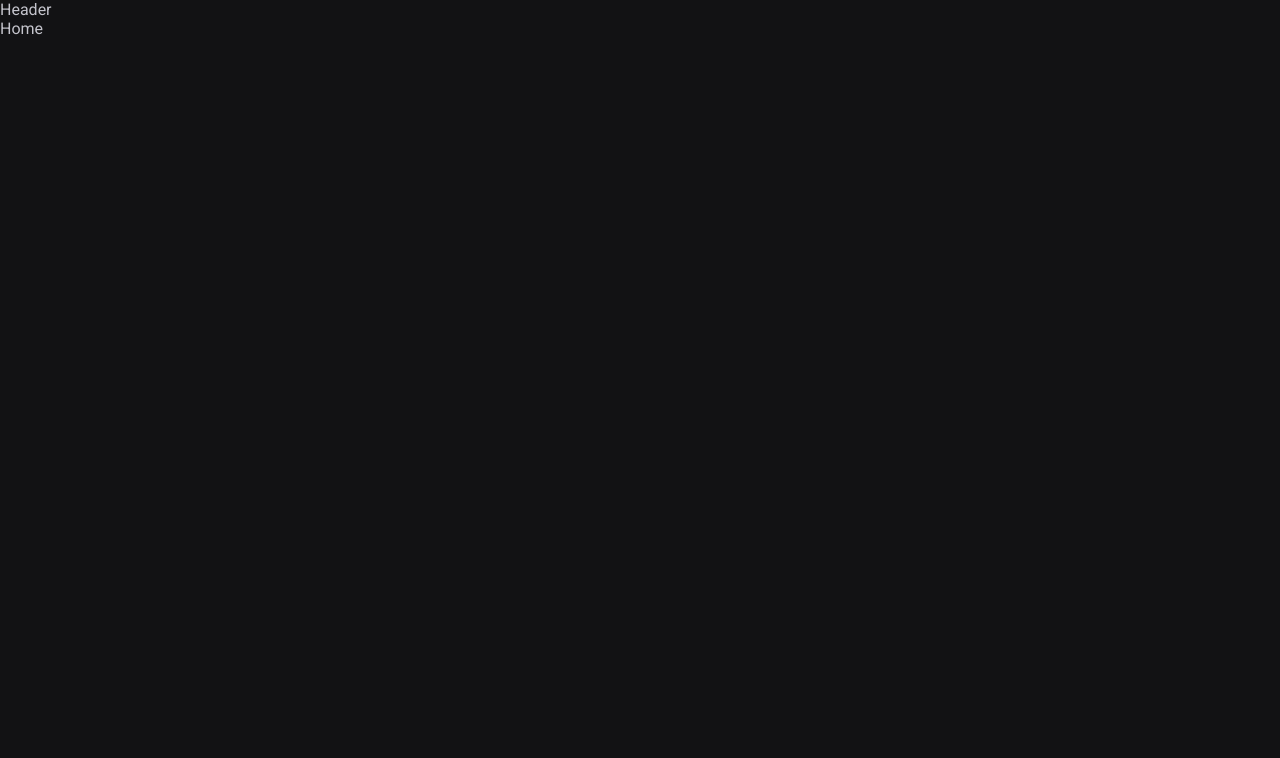
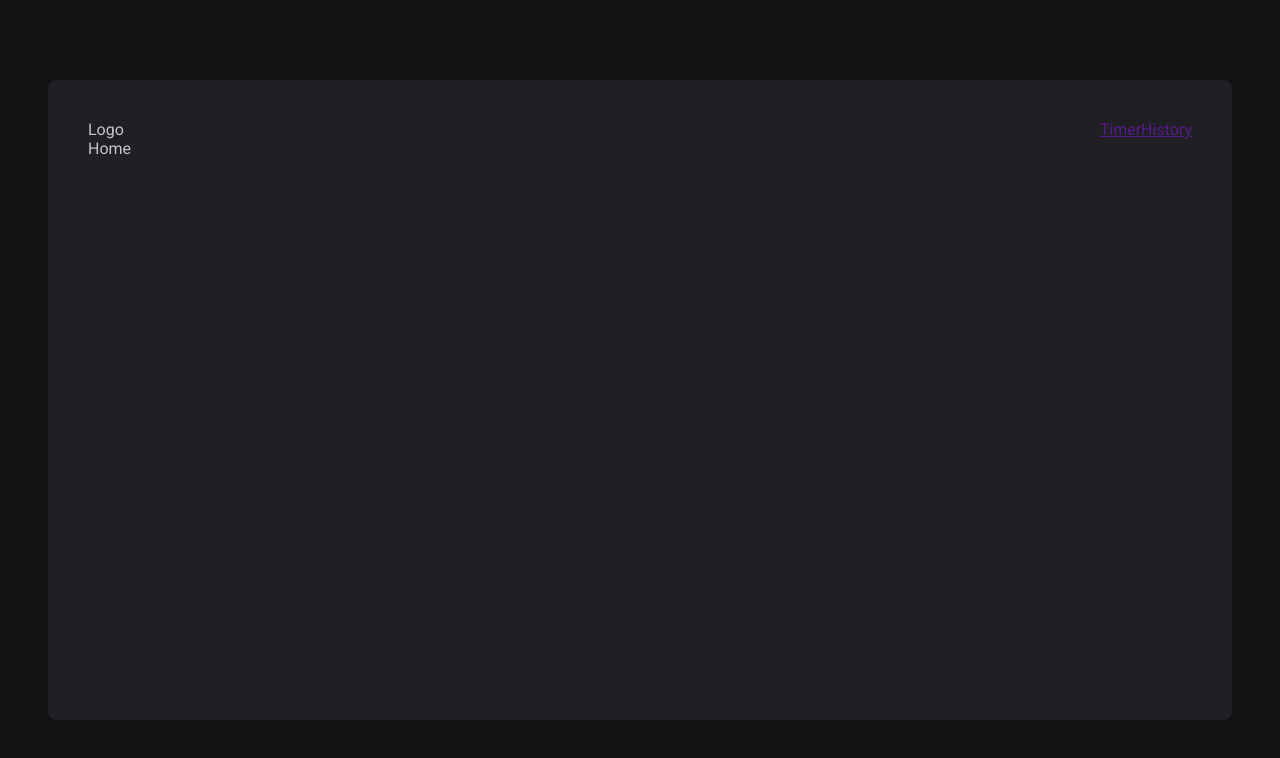
Before and after one commit to FranciscoVieir/Timer, a React (Vite) app: page / in a window 1280 px wide. Shown: the top 758 px of the page. Built offline with nearby package versions, Linux system fonts and the light colour scheme.

Commit message:
feat: add phosphor-react

```diff
--- a/package.json
+++ b/package.json
@@ -10,6 +10,7 @@
     "lint": "npx eslint src --ext .ts,.tsx"
   },
   "dependencies": {
+    "phosphor-react": "^1.4.1",
     "react": "^18.2.0",
     "react-dom": "^18.2.0",
     "react-router-dom": "^6.6.1",
--- a/src/components/Header.tsx
+++ /dev/null
@@ -1,3 +0,0 @@
-export default function Header() {
-  return <div>Header</div>
-}
--- /dev/null
+++ b/src/components/Header/index.tsx
@@ -0,0 +1,13 @@
+import { HeaderContainer } from './styles'
+
+export default function Header() {
+  return (
+    <HeaderContainer>
+      <span>Logo</span>
+      <nav>
+        <a href="">Timer</a>
+        <a href="">History</a>
+      </nav>
+    </HeaderContainer>
+  )
+}
--- /dev/null
+++ b/src/components/Header/styles.ts
@@ -0,0 +1,7 @@
+import styled from 'styled-components'
+
+export const HeaderContainer = styled.header`
+  display: flex;
+  align-items: center;
+  justify-content: space-between;
+`
--- a/src/layouts/DefaultLayout.tsx
+++ b/src/layouts/DefaultLayout/index.tsx
@@ -1,12 +1,13 @@
 import React from 'react'
 import { Outlet } from 'react-router-dom'
-import Header from '../components/Header'
+import Header from '../../components/Header'
+import { LayoutContainer } from './styles'
 
 export default function DefaultLayout() {
   return (
-    <div>
+    <LayoutContainer>
       <Header />
       <Outlet />
-    </div>
+    </LayoutContainer>
   )
 }
--- /dev/null
+++ b/src/layouts/DefaultLayout/styles.ts
@@ -0,0 +1,14 @@
+import styled from 'styled-components'
+
+export const LayoutContainer = styled.div`
+  height: calc(100vh - 10rem);
+  max-width: 74rem;
+  margin: 5rem auto;
+  padding: 2.5rem;
+
+  background: ${(props) => props.theme['gray-800']};
+  border-radius: 8px;
+
+  display: flex;
+  flex-direction: column;
+`
```
Also changed, not shown: tsconfig.json (+13 -3 lines), 1 other file (tests, documents, lock files or other folders).
